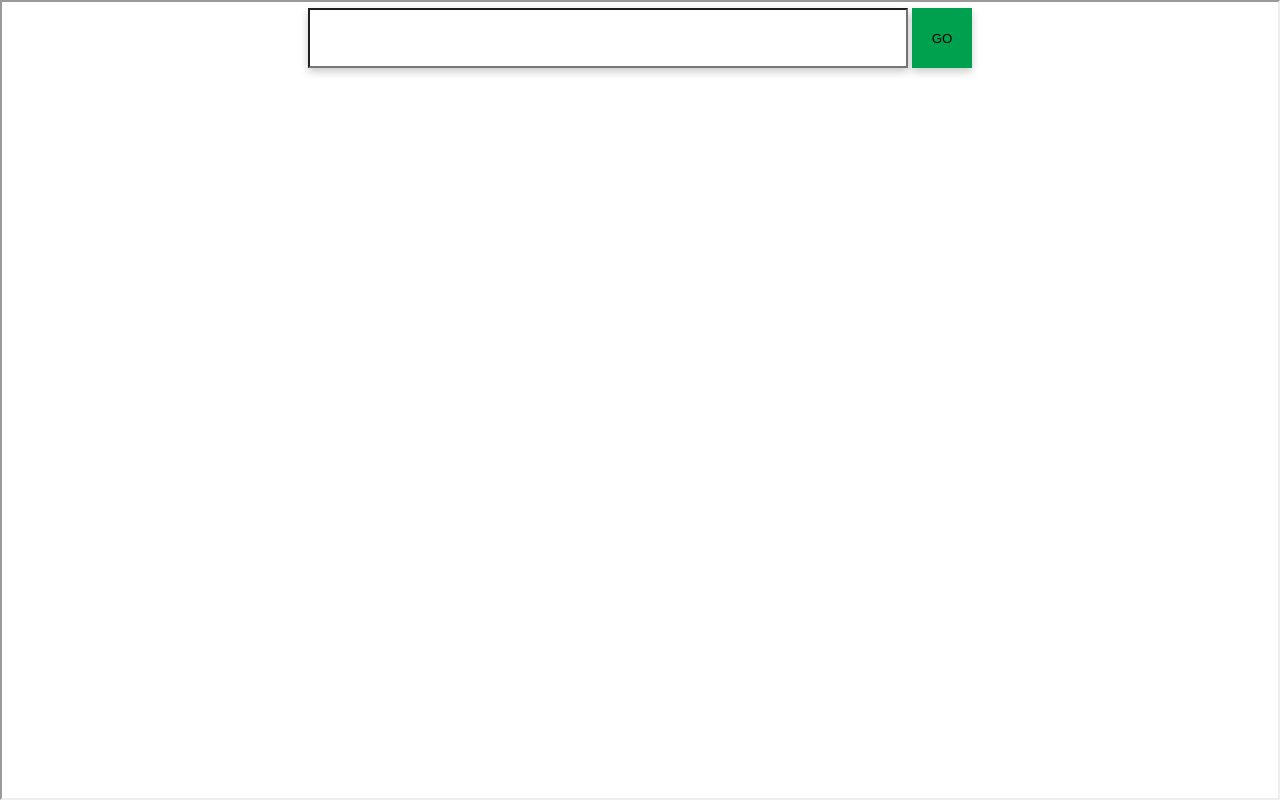
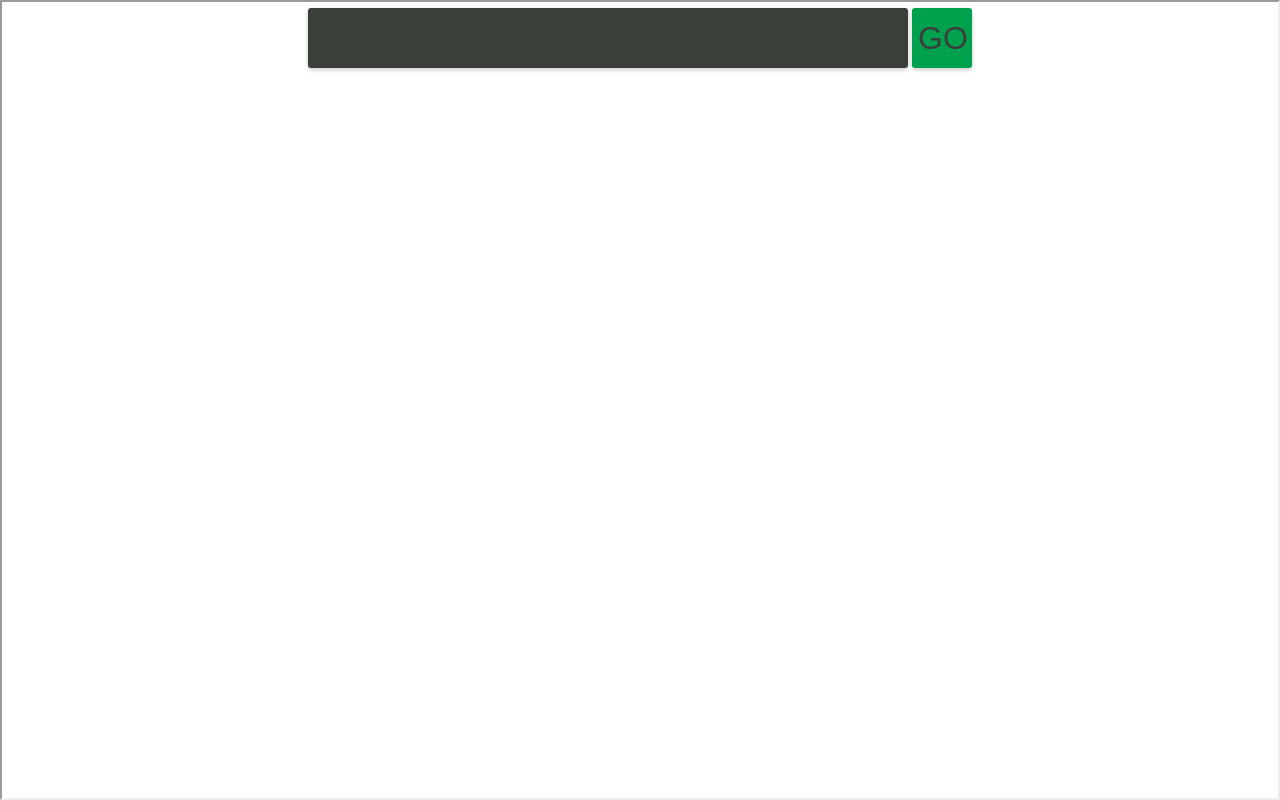
Before and after one commit to nnickd/angurl, a website: page app/index.html in a window 1280 px wide. Drawn offline with nearby package versions, Linux system fonts and the light colour scheme; some packages are replaced by stand-ins of ours.

Commit message:
style button and input

```diff
--- a/app/app.css
+++ b/app/app.css
@@ -19,7 +19,13 @@ input {
   width: 600px;
   height: 60px;
   margin: auto 0 auto auto;
-  box-shadow: 0 4px 8px 0 rgba(0,0,0,0.2);
+  border: none;
+  border-radius: 3px;
+  box-shadow: 0 2px 4px 0 rgba(0,0,0,0.2);
+  background-color: #3B3F3A;
+  color: #00A14E;
+  text-align: center;
+  font-size: 2em;
 }
 
 button {
@@ -27,7 +33,15 @@ button {
   height: 60px;
   margin: auto auto auto 0;
   background-color: #00A14E;
+  color: #3B3F3A;
   border: none;
+  border-radius: 3px;
+  box-shadow: 0 2px 4px 0 rgba(0,0,0,0.2);
+  font-size: 2em;
+}
+
+button:hover {
+  cursor: pointer;
   box-shadow: 0 4px 8px 0 rgba(0,0,0,0.2);
 }
 
```
Also changed, not shown: 1 other file.
